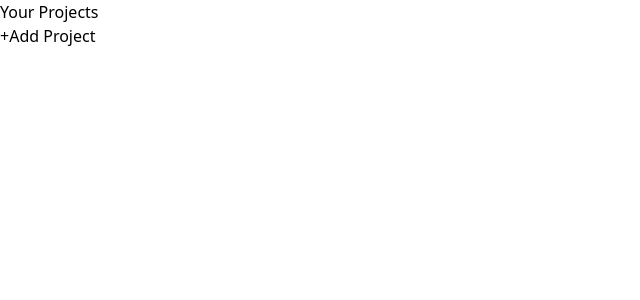
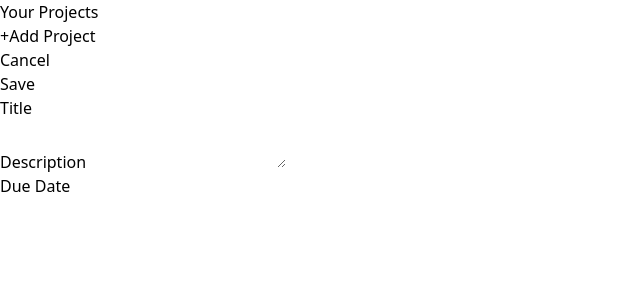
Before and after one commit to akshajdevkv/project-management, a React (Vite) app: page / in a window 1280 px wide. Shown: the top 300 px of the page, without its empty margins (0-640 px from the left). Built offline with nearby package versions, Linux system fonts and the light colour scheme.

Commit message:
update NewProject part

```diff
--- a/src/App.jsx
+++ b/src/App.jsx
@@ -1,9 +1,11 @@
+import NewProject from "./components/NewProject";
 import ProjectsSidebar from "./components/ProjectsSidebar";
 
 export default function App(){
   return  <>
-    <main className="h-screen my-8">
+    <main className="h-screen my-8 flex gap-8">
       <ProjectsSidebar/>
+      <NewProject/>
     </main>
   </>
 }
--- /dev/null
+++ b/src/components/Input.jsx
@@ -0,0 +1,8 @@
+export default function Input({label,textarea, ...props}){
+    return <>
+    <p>
+         <label>{label}</label>
+         {textarea? <textarea {...props}/> : <input {...props}/> }
+    </p>
+        </>
+}
--- a/src/components/NewProject.jsx
+++ b/src/components/NewProject.jsx
@@ -1,3 +1,5 @@
+import Input from "./Input"
+
 export default function NewProject(){
     return <>
      <div>
@@ -6,18 +8,9 @@
             <li><button>Save</button></li>
         </menu>
         <div>
-            <p>
-                <label>Title </label>
-                <input/>
-            </p>
-            <p>
-                <label> Description</label>
-                <input/>
-            </p>
-            <p>
-                <label>Due Date</label>
-                <input/>
-            </p>
+            <Input label="Title"/>
+            <Input label="Description" textarea/>
+            <Input label="Due Date"/>
         </div>
      </div>
     </>
```
